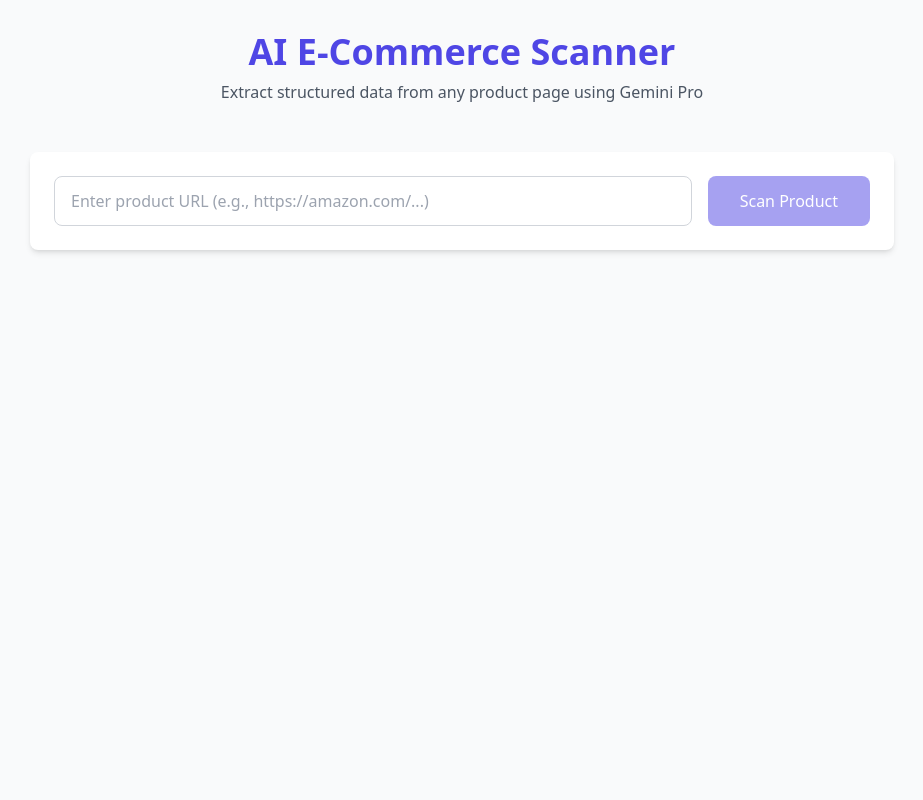
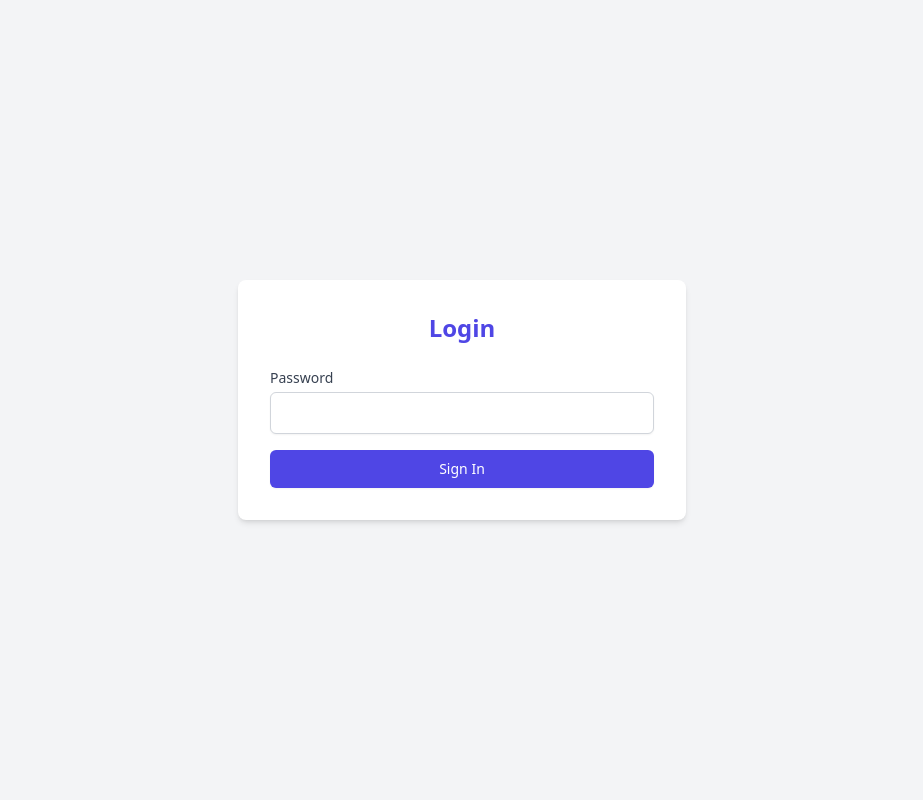
Before and after one commit to kumar92varun/vibe-coding-ecommerce-product-scanner, a FastAPI app: page / in a window 1280 px wide. Shown: the whole page, without its empty margins (178-1101 px from the left). Run offline with FastAPI, Linux system fonts and the light colour scheme; parts of the project's set-up code (start-up, migrations or seed data) failed here and were passed over; some libraries are stand-ins or nearby versions.

Commit message:
UI changes and adding support for more e-commerce apps

```diff
--- a/app/api/v1/scan.py
+++ b/app/api/v1/scan.py
@@ -33,10 +33,10 @@ async def scan_product(request: ProductScanRequest):
 
     # 1. Scrape the page content
     print(f"Scraping {url}...")
-    content = await scrape_product_page(url)
+    content, error_msg = await scrape_product_page(url)
 
-    if not content:
-        raise HTTPException(status_code=400, detail="Failed to scrape the key content from the URL. The page might be blocking bots or not accessible.")
+    if error_msg:
+        raise HTTPException(status_code=400, detail=error_msg)
 
     # 2. Extract data using AI
     print("Extracting data with AI...")
--- a/app/core/config.py
+++ b/app/core/config.py
@@ -2,6 +2,7 @@ from pydantic_settings import BaseSettings, SettingsConfigDict
 
 class Settings(BaseSettings):
     GOOGLE_API_KEY: str
+    ACCESS_PASSWORD: str
     HOST: str = "0.0.0.0"
     PORT: int = 8000
 
--- a/app/main.py
+++ b/app/main.py
@@ -1,6 +1,7 @@
-from fastapi import FastAPI
+from fastapi import FastAPI, Request, Form, Depends, HTTPException, status
 from fastapi.middleware.cors import CORSMiddleware
 from fastapi.staticfiles import StaticFiles
+from fastapi.responses import FileResponse, RedirectResponse, HTMLResponse
 from app.core.config import settings
 from app.api.v1 import scan
 
@@ -11,7 +12,6 @@ app = FastAPI(
 )
 
 # CORS Configuration
-# Allow all origins for simplicity in this demo, but restrict in production
 origins = ["*"]
 
 app.add_middleware(
@@ -22,19 +22,43 @@ app.add_middleware(
     allow_headers=["*"],
 )
 
-# Include API routers
-app.include_router(scan.router, prefix="/api/v1", tags=["Scanning"])
+# Cookie Verification Dependency
+async def verify_cookie(request: Request):
+    auth_cookie = request.cookies.get("auth_session")
+    if auth_cookie != "valid_session": # Simple check, can be enhanced with tokens
+        raise HTTPException(
+            status_code=status.HTTP_401_UNAUTHORIZED,
+            detail="Unauthorized"
+        )
+    return True
 
-# Mount static files (if any backend static assets are needed)
+# Include API routers - Protected
+app.include_router(
+    scan.router,
+    prefix="/api/v1",
+    tags=["Scanning"],
+    dependencies=[Depends(verify_cookie)]
+)
+
+# Mount static files
 app.mount("/static", StaticFiles(directory="static"), name="static")
 
-# Serve the frontend (simple workaround for single-file Vue app)
-# In a real setup, we might use Nginx or a separate frontend server
-from fastapi.responses import FileResponse
+@app.get("/", response_class=HTMLResponse)
+async def read_root(request: Request):
+    auth_cookie = request.cookies.get("auth_session")
+    if auth_cookie == "valid_session":
+        return FileResponse("app/templates/index.html")
+    return FileResponse("app/templates/login.html")
 
-@app.get("/")
-async def read_root():
-    return FileResponse("app/templates/index.html")
+@app.post("/login")
+async def login(password: str = Form(...)):
+    if password == settings.ACCESS_PASSWORD:
+        response = RedirectResponse(url="/", status_code=status.HTTP_303_SEE_OTHER)
+        response.set_cookie(key="auth_session", value="valid_session", httponly=True)
+        return response
+
+    # Return login page with error (simplified for now, just reload login)
+    return FileResponse("app/templates/login.html")
 
 if __name__ == "__main__":
     import uvicorn
--- a/app/templates/index.html
+++ b/app/templates/index.html
@@ -3,7 +3,7 @@
 <head>
     <meta charset="UTF-8">
     <meta name="viewport" content="width=device-width, initial-scale=1.0">
-    <title>AI E-Commerce Scanner</title>
+    <title>E-commerce Product Importer</title>
     <!-- Tailwind CSS -->
     <script src="https://cdn.tailwindcss.com"></script>
     <!-- Vue.js 3 -->
@@ -26,8 +26,8 @@
 <body class="bg-gray-50 min-h-screen text-gray-800">
     <div id="app" class="container mx-auto px-4 py-8 max-w-4xl">
         <header class="text-center mb-12">
-            <h1 class="text-4xl font-bold text-indigo-600 mb-2">AI E-Commerce Scanner</h1>
-            <p class="text-gray-600">Extract structured data from any product page using Gemini Pro</p>
+            <h1 class="text-4xl font-bold text-indigo-600 mb-2">E-commerce Product Importer</h1>
+            <p class="text-gray-600">AI Agent built by Crownstack using LangChain and Google Gemini (LLM) to help importing a product from any e-commerce platform into a standard structured JSON output</p>
         </header>
 
         <!-- Input Section -->
@@ -55,64 +55,7 @@
 
         <!-- content -->
         <div v-if="result" class="space-y-6">
-            <!-- Product Card -->
-            <div class="bg-white rounded-xl shadow-lg overflow-hidden border border-gray-100">
-                <div class="md:flex">
-                    <div class="md:w-1/3 bg-gray-100 flex items-center justify-center p-4">
-                        <img
-                            v-if="result.media && result.media.main_image && result.media.main_image !== 'not-identified'"
-                            :src="result.media.main_image"
-                            alt="Product Image"
-                            class="max-h-64 object-contain"
-                        >
-                        <div v-else class="text-gray-400">No Image Found</div>
-                    </div>
-                    <div class="p-6 md:w-2/3">
-                        <div class="flex justify-between items-start">
-                            <h2 class="text-2xl font-bold text-gray-900 mb-2">{{ result.name }}</h2>
-                            <div class="text-right">
-                                <span class="block text-3xl font-bold text-green-600">{{ result.price.current }}</span>
-                                <span v-if="result.price.original !== 'not-identified'" class="text-gray-400 line-through text-lg">{{ result.price.original }}</span>
-                            </div>
-                        </div>
 
-                        <div class="mt-4 space-y-2">
-                            <p class="text-gray-600 text-sm line-clamp-3">{{ result.details.description }}</p>
-
-                            <div class="flex gap-4 mt-4">
-                                <div class="bg-blue-50 text-blue-700 px-3 py-1 rounded-full text-sm font-medium">
-                                    {{ result.details.availability }}
-                                </div>
-                                <div v-if="result.social_proof.rating !== 'not-identified'" class="bg-yellow-50 text-yellow-700 px-3 py-1 rounded-full text-sm font-medium flex items-center gap-1">
-                                    <span>★</span> {{ result.social_proof.rating }} ({{ result.social_proof.reviews }})
-                                </div>
-                            </div>
-                        </div>
-                    </div>
-                </div>
-
-                <!-- Details Grid -->
-                <div class="border-t border-gray-100 p-6 bg-gray-50 grid md:grid-cols-2 gap-6">
-                    <div>
-                        <h3 class="font-semibold text-gray-900 mb-3">Key Features</h3>
-                        <ul class="space-y-2">
-                            <li v-for="(feature, index) in parseList(result.details.features)" :key="index" class="flex items-start gap-2 text-sm text-gray-600">
-                                <span class="text-green-500 mt-1">•</span>
-                                {{ feature }}
-                            </li>
-                        </ul>
-                    </div>
-                    <div>
-                        <h3 class="font-semibold text-gray-900 mb-3">Specifications</h3>
-                        <ul class="space-y-2">
-                            <li v-for="(spec, index) in parseList(result.details.specifications)" :key="index" class="flex items-start gap-2 text-sm text-gray-600">
-                                <span class="text-indigo-500 mt-1">•</span>
-                                {{ spec }}
-                            </li>
-                        </ul>
-                    </div>
-                </div>
-            </div>
 
             <!-- Raw JSON Dump -->
             <div class="bg-slate-900 rounded-lg shadow-md p-6 overflow-hidden">
--- /dev/null
+++ b/app/templates/login.html
@@ -0,0 +1,29 @@
+<!DOCTYPE html>
+<html lang="en">
+
+<head>
+    <meta charset="UTF-8">
+    <meta name="viewport" content="width=device-width, initial-scale=1.0">
+    <title>Login - E-commerce Product Importer</title>
+    <script src="https://cdn.tailwindcss.com"></script>
+</head>
+
+<body class="bg-gray-100 min-h-screen flex items-center justify-center">
+    <div class="bg-white p-8 rounded-lg shadow-md w-full max-w-md">
+        <h1 class="text-2xl font-bold text-center mb-6 text-indigo-600">Login</h1>
+        <form action="/login" method="POST" class="space-y-4">
+            <div>
+                <label for="password" class="block text-sm font-medium text-gray-700">Password</label>
+                <input type="password" id="password" name="password" required
+                    class="mt-1 block w-full px-3 py-2 border border-gray-300 rounded-md shadow-sm focus:outline-none focus:ring-indigo-500 focus:border-indigo-500">
+            </div>
+
+            <button type="submit"
+                class="w-full flex justify-center py-2 px-4 border border-transparent rounded-md shadow-sm text-sm font-medium text-white bg-indigo-600 hover:bg-indigo-700 focus:outline-none focus:ring-2 focus:ring-offset-2 focus:ring-indigo-500">
+                Sign In
+            </button>
+        </form>
+    </div>
+</body>
+
+</html>
```
Also changed, not shown: app/services/browser_service.py (+58 -21 lines), 1 other file.
